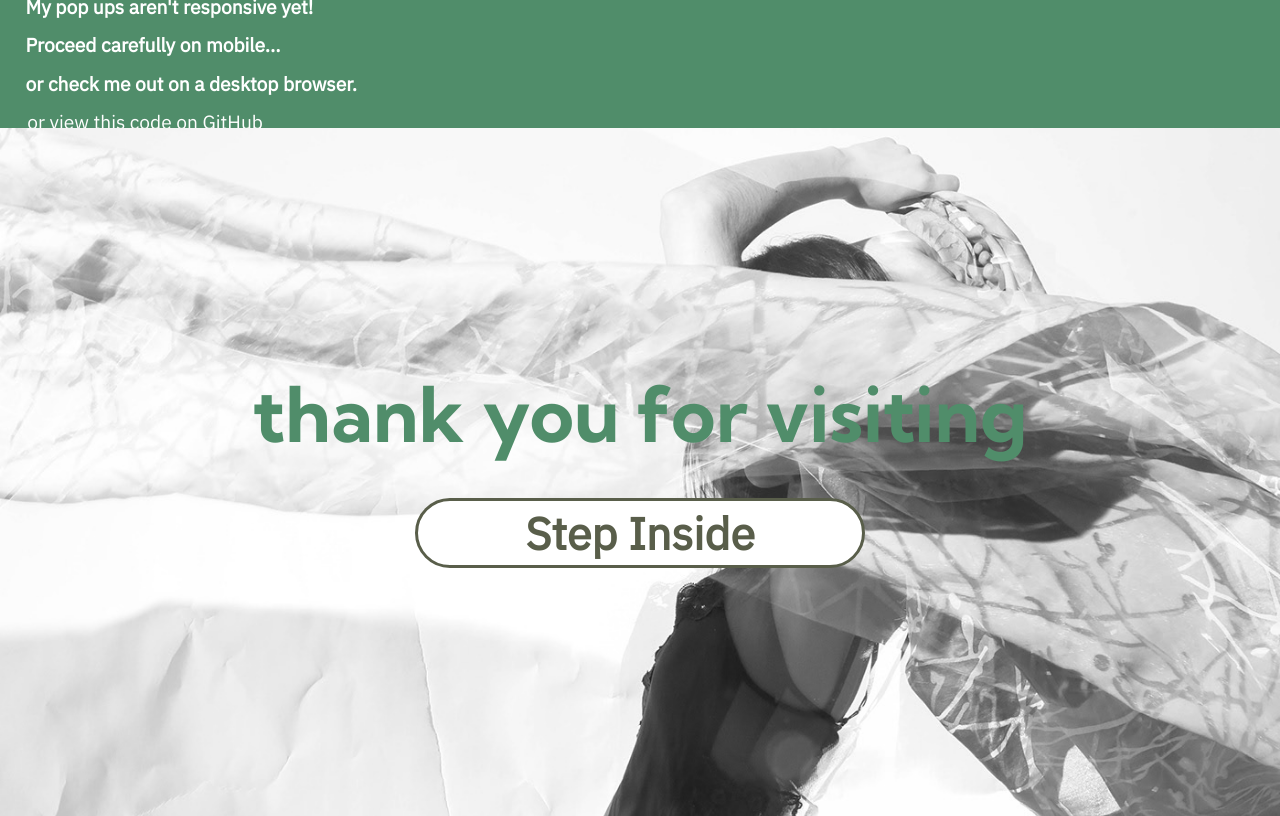
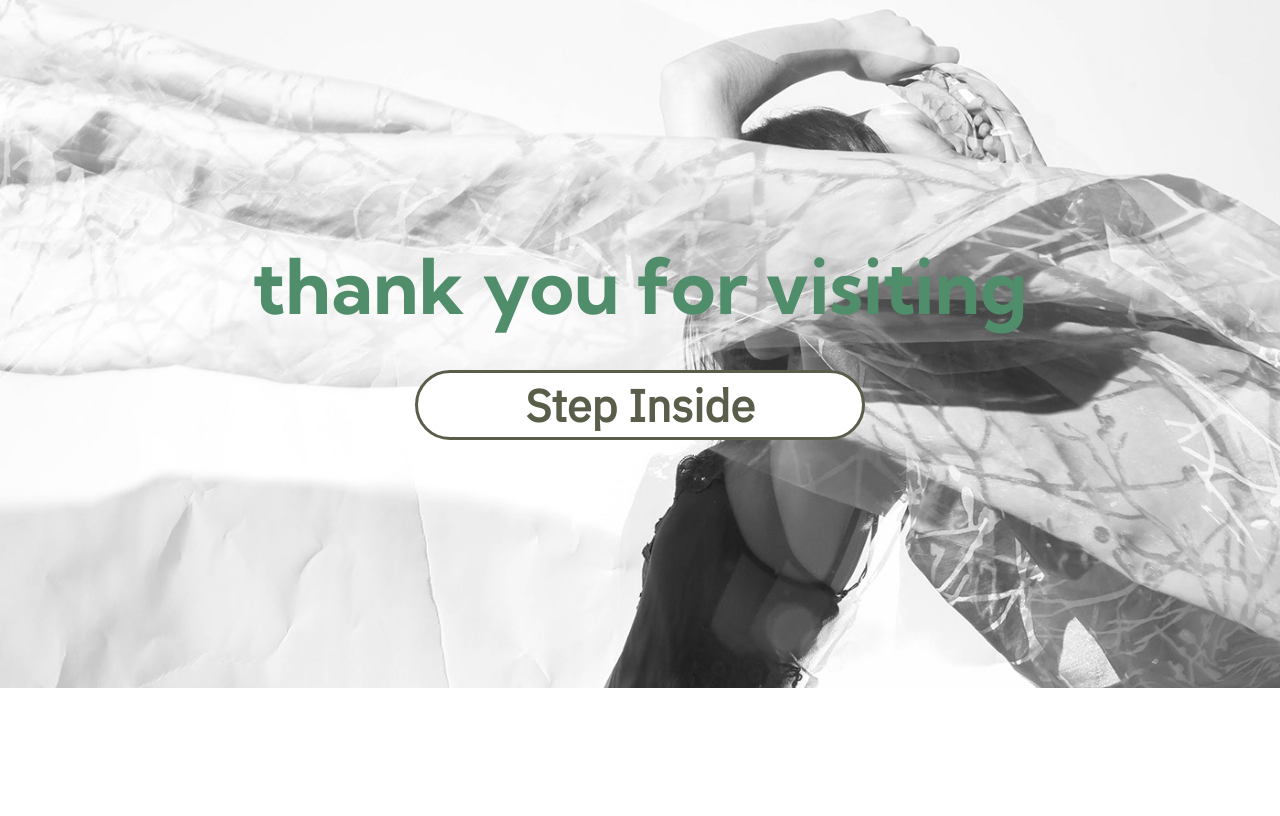
Before and after one commit to AvantGov/resume, a React (Create React App) app in the folder client/: page / in a window 1280 px wide. Built offline with nearby package versions, Linux system fonts and the light colour scheme; a web font is replaced by a local one.

Commit message:
removed notification banner (commented out, code still available)

```diff
--- a/client/src/App.js
+++ b/client/src/App.js
@@ -47,7 +47,7 @@ function App() {
   return (
     <div className="App">
       <Route exact path='/'>
-        <NotifBanner />
+        {/* <NotifBanner /> */}
         <Welcome />
       </Route>
 
```
